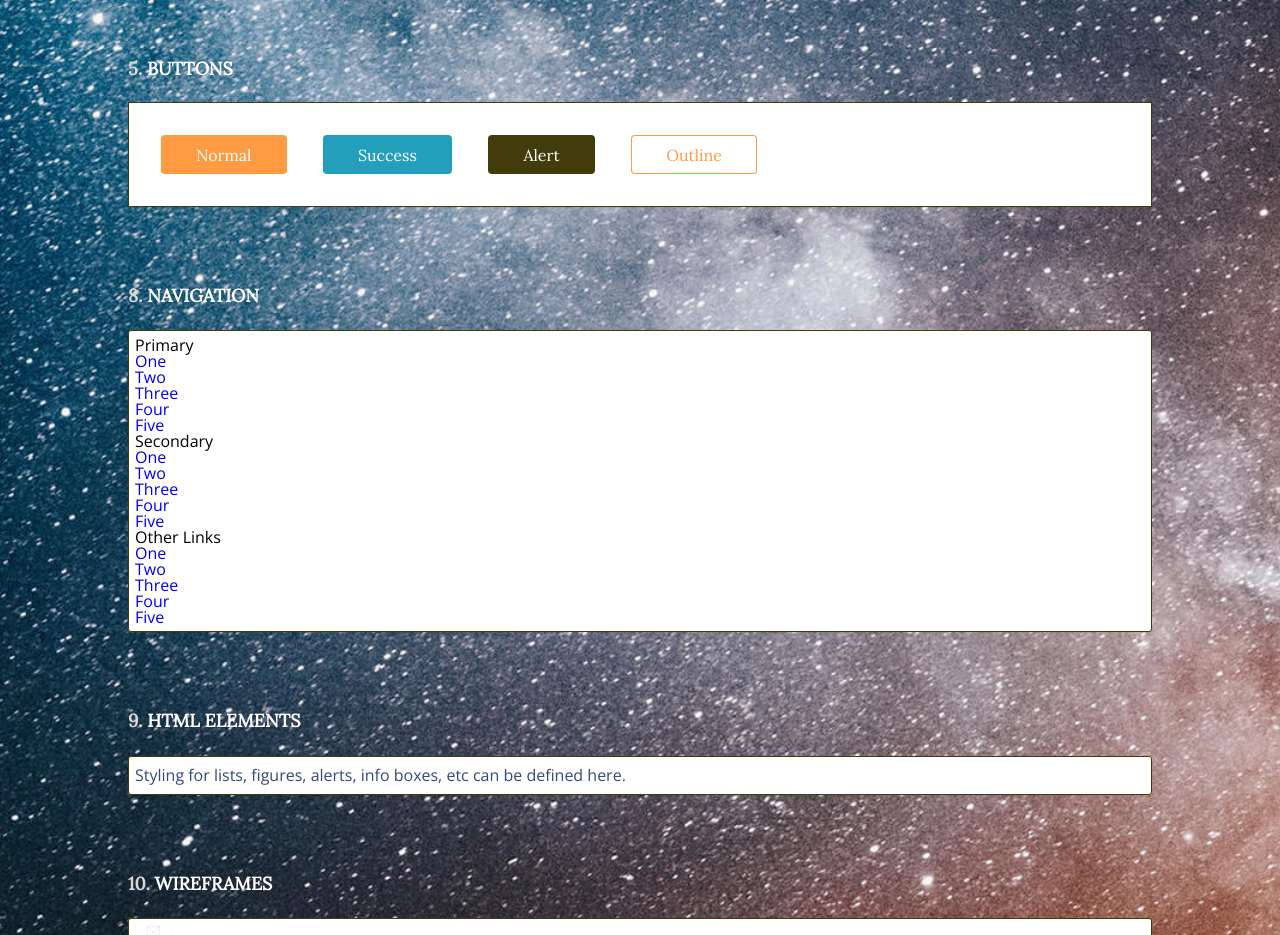
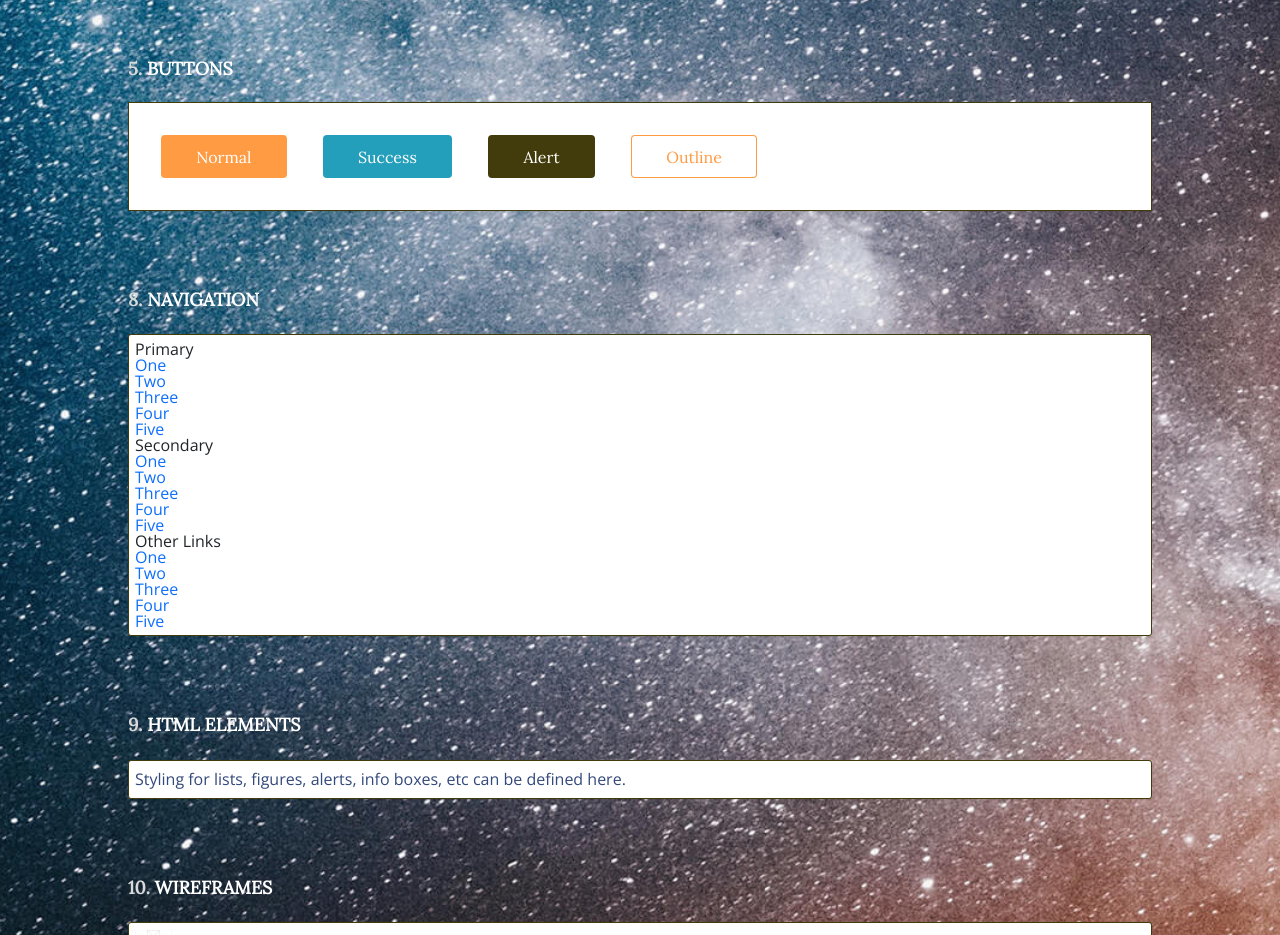
Before and after one commit to cassiejones9/zen-garden, a website built with Parcel: page index.html in a window 1280 px wide. Shown: the part 1660-2595 px from the top of the page. Built offline with nearby package versions, Linux system fonts and the light colour scheme; a web font is replaced by a local one.

Commit message:
installed bootstrap

```diff
--- /dev/null
+++ b/index.js
@@ -0,0 +1 @@
+import * as bootstrap from 'bootstrap';
--- a/package.json
+++ b/package.json
@@ -23,5 +23,8 @@
   "devDependencies": {
     "@parcel/transformer-sass": "^2.2.1",
     "parcel": "^2.2.1"
+  },
+  "dependencies": {
+    "bootstrap": "^5.1.3"
   }
 }
--- a/scss/style-guide.scss
+++ b/scss/style-guide.scss
@@ -1,3 +1,4 @@
+@import "../node_modules/bootstrap/scss/bootstrap";
 @import 'partials/reset';
 @import 'partials/prefix-mixins';
 @import 'partials/layout'; // responsive grid and media queries
```
Also changed, not shown: 3 other files.
